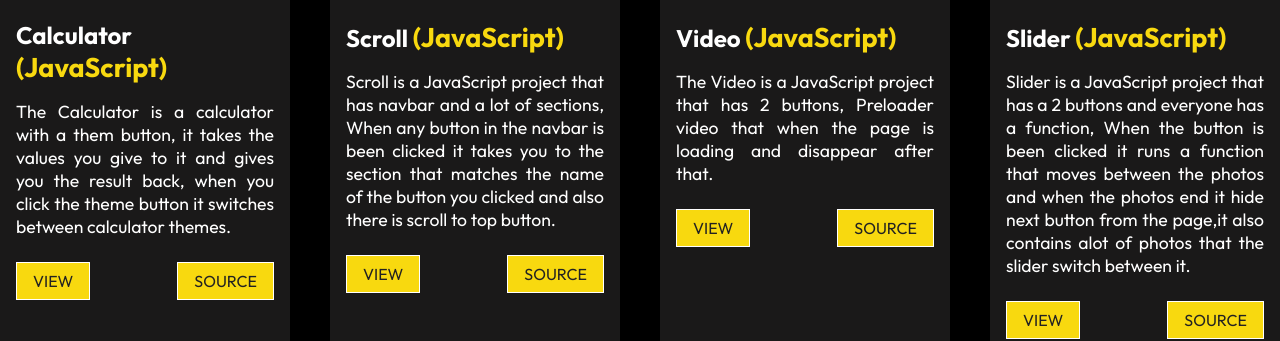
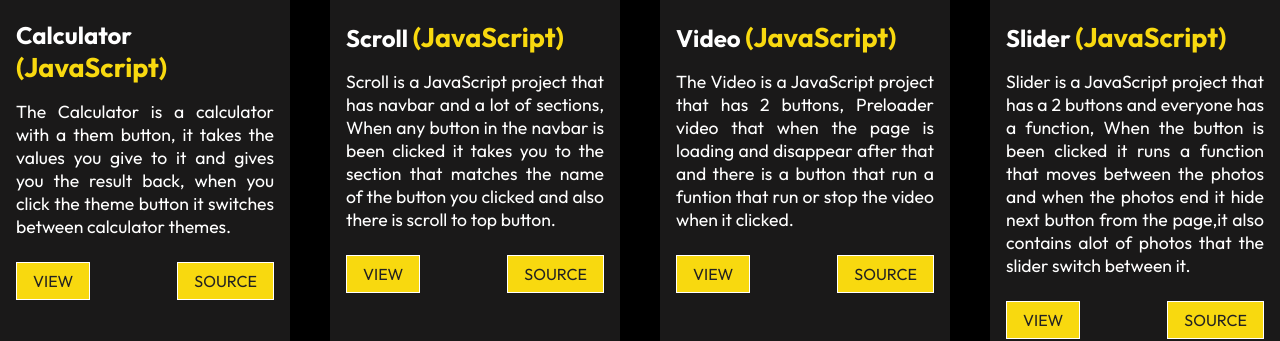
Before and after one commit to AhmedElaidy/Portfolio-Project, a React (Create React App) app: page /project in a window 1280 px wide. Shown: the part 1335-1676 px from the top of the page. Built offline with nearby package versions, Linux system fonts and the light colour scheme.

Commit message:
photos update

```diff
--- a/src/data.js
+++ b/src/data.js
@@ -4,7 +4,7 @@ export default [
     id: 1,
     title: "Cocktailes",
     parag: `Cocktail is a React project that has a lot of drinks,Cocktail has 2 pages, one is 'home' that is for drinks and another one is 'About'.`,
-    img: "https://react-projects.netlify.app/static/9acde007304d27c5277fcb4ac46180fc/c07b0/ScreenShot2020-10-13at7.21.10PM.webp",
+    img: "https://react-projects.netlify.app/_next/image?url=https%3A%2F%2Fdl.airtable.com%2F.attachments%2F8b82e34918f1e8027187e923dd161a71%2Fe5915dda%2FScreenShot2020-10-13at7.21.10PM.png%3Fts%3D1657480138%26userId%3DusrQMwWEPx18KgLcP%26cs%3D6700d1d4c89f85e2&w=1920&q=75",
     demo: "https://elaidy-cocktail.netlify.app/",
     github: "https://github.com/AhmedElaidy/Cocktails-Project",
     type: "React",
@@ -14,7 +14,7 @@ export default [
     id: 2,
     title: "Grocery Bud",
     parag: `Grocery Bud is a React project that has a lot of functions, When the submit button is been clicked it adds that (item) to the list and to the local storage .`,
-    img: "https://react-projects.netlify.app/static/876deb5c09e8616fca227268c36c4b86/84322/ScreenShot2020-10-03at2.30.24PM.webp",
+    img: "https://react-projects.netlify.app/_next/image?url=https%3A%2F%2Fdl.airtable.com%2F.attachments%2F54f7223e43f5ea184e04f07a74220710%2F37a61d68%2FScreenShot2020-10-03at2.30.24PM.png%3Fts%3D1657480138%26userId%3DusrQMwWEPx18KgLcP%26cs%3D5155d22cac674d16&w=1920&q=75",
     demo: "https://elaidy-grocery-bud.netlify.app/",
     github: "https://github.com/AhmedElaidy/Grocery-Bud",
     type: "React",
@@ -24,7 +24,7 @@ export default [
     id: 3,
     title: "Cart",
     parag: `Cart is a React project that has a lot of functions and also it calculates the price of the goods that you wants to buy and shows it in total section.`,
-    img: "https://react-projects.netlify.app/static/3e226cf9bb610b52b3d9daed83f8378a/39eb7/ScreenShot2020-10-03at1.03.09PM.webp",
+    img: "https://react-projects.netlify.app/_next/image?url=https%3A%2F%2Fdl.airtable.com%2F.attachments%2F52f02201ddea4f78931280d20e4c6587%2F8fe93c7e%2FScreenShot2020-10-03at1.03.09PM.png%3Fts%3D1657480138%26userId%3DusrQMwWEPx18KgLcP%26cs%3D9c677c78dc271417&w=1920&q=75",
     demo: "https://elaidy-cart.netlify.app/",
     github: "https://github.com/AhmedElaidy/Cart-Project",
     type: "React",
@@ -34,7 +34,7 @@ export default [
     id: 4,
     title: "Color-Generator",
     parag: `Color-Generator is a React project Which generates you list of colors, the list of colors that generates depends on the color you wrote, the 'Submit' button generates the list of colors and it also generates a color in a many layers of opacity.`,
-    img: "https://react-projects.netlify.app/static/be6424bb05cceebd7f04f0728adc2f8e/47258/ScreenShot2020-10-03at7.51.10PM.webp",
+    img: "https://react-projects.netlify.app/_next/image?url=https%3A%2F%2Fdl.airtable.com%2F.attachments%2Fe963d9690a9e0fa84624833100f8f2d8%2F27249b55%2FScreenShot2020-10-03at7.51.10PM.png%3Fts%3D1657480138%26userId%3DusrQMwWEPx18KgLcP%26cs%3D71870b3f784cdcbd&w=1920&q=75",
     demo: "https://elaidy-color-generator.netlify.app/",
     github: "https://github.com/AhmedElaidy/Color-Generator-Project",
     type: "React",
@@ -54,7 +54,7 @@ export default [
     id: 6,
     title: "Scroll",
     parag: `Scroll is a JavaScript project that has navbar and a lot of sections, When any button in the navbar is been clicked it takes you to the section that matches the name of the button you clicked and also there is scroll to top button.`,
-    img: "https://www.vanillajavascriptprojects.com/static/bede82a6088dba952f4f3065b54f4e01/17a95/Screen_Shot_2020-04-20_at_9.20.30_AM.webp",
+    img: "https://www.vanillajavascriptprojects.com/_next/image?url=https%3A%2F%2Fdl.airtable.com%2F.attachments%2F97115ace07d39ea61354845f74c911b6%2F521c4382%2FScreen_Shot_2020-04-20_at_9.20.30_AM.png%3Fts%3D1657480969%26userId%3DusrQMwWEPx18KgLcP%26cs%3Da1f26dd8e876d67d&w=1920&q=75",
     demo: "https://ahmedelaidy.github.io/Scroll-Project/",
     github: "https://github.com/AhmedElaidy/Scroll-Project",
     type: "JavaScript",
@@ -63,8 +63,8 @@ export default [
   {
     id: 7,
     title: "Video",
-    parag: `The Video is a JavaScript project that has 2 buttons, Preloader video that when the page is loading and disappear after that.`,
-    img: "https://www.vanillajavascriptprojects.com/static/e779effc7d14c2fc5261d470ac3eaeed/190a6/Screen_Shot_2020-04-23_at_3.00.42_PM.webp",
+    parag: `The Video is a JavaScript project that has 2 buttons, Preloader video that when the page is loading and disappear after that and there is a button that run a funtion that run or stop the video when it clicked.`,
+    img: "https://www.vanillajavascriptprojects.com/_next/image?url=https%3A%2F%2Fdl.airtable.com%2F.attachments%2F6bfd0dc23e81b53006900633e7569ca1%2F475c48f4%2FScreen_Shot_2020-04-20_at_9.12.28_AM.png%3Fts%3D1657480969%26userId%3DusrQMwWEPx18KgLcP%26cs%3D759a3ef4cd2cc0be&w=1920&q=75",
     demo: "https://ahmedelaidy.github.io/The-Video-Project/",
     github: "https://github.com/AhmedElaidy/The-Video-Project",
     type: "JavaScript",
@@ -74,7 +74,7 @@ export default [
     id: 8,
     title: "Slider",
     parag: `Slider is a JavaScript project that has a 2 buttons and everyone has a function, When the button is been clicked it runs a function that moves between the photos and when the photos end it hide next button from the page,it also contains alot of photos that the slider switch between it.`,
-    img: "https://www.vanillajavascriptprojects.com/static/626a4886a92efc2bce2713cea568f0fb/93b9e/Screen_Shot_2020-04-27_at_9.04.28_AM.webp",
+    img: "https://www.vanillajavascriptprojects.com/_next/image?url=https%3A%2F%2Fdl.airtable.com%2F.attachments%2Fdb6ee3efd495c9351eb5972f1017b727%2Fcfaf196d%2FScreen_Shot_2020-04-27_at_9.04.28_AM.png%3Fts%3D1657480969%26userId%3DusrQMwWEPx18KgLcP%26cs%3D7fd20b81068c06e3&w=1920&q=75",
     demo: "https://ahmedelaidy.github.io/Slider/",
     github: "https://github.com/AhmedElaidy/Slider",
     type: "JavaScript",
```
